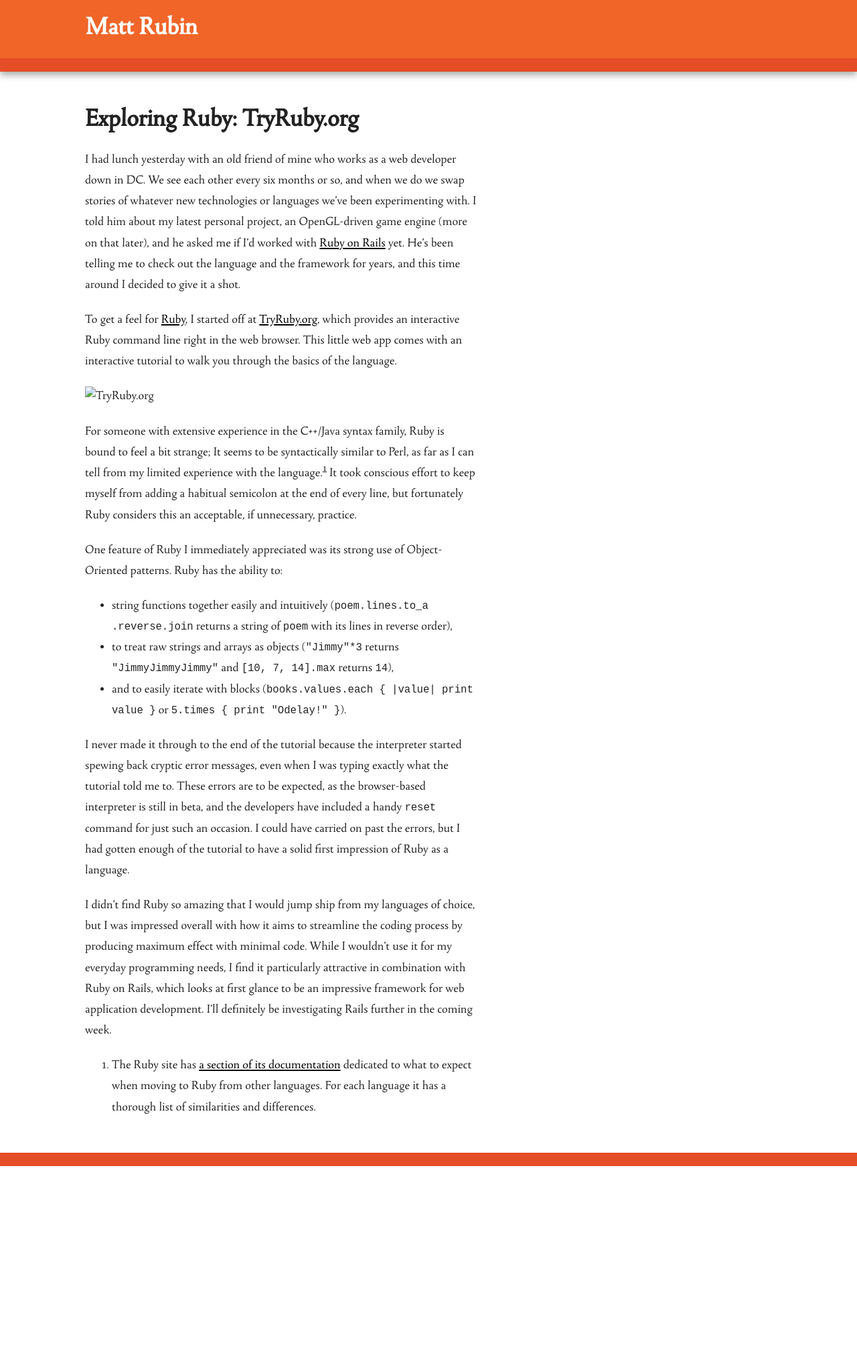
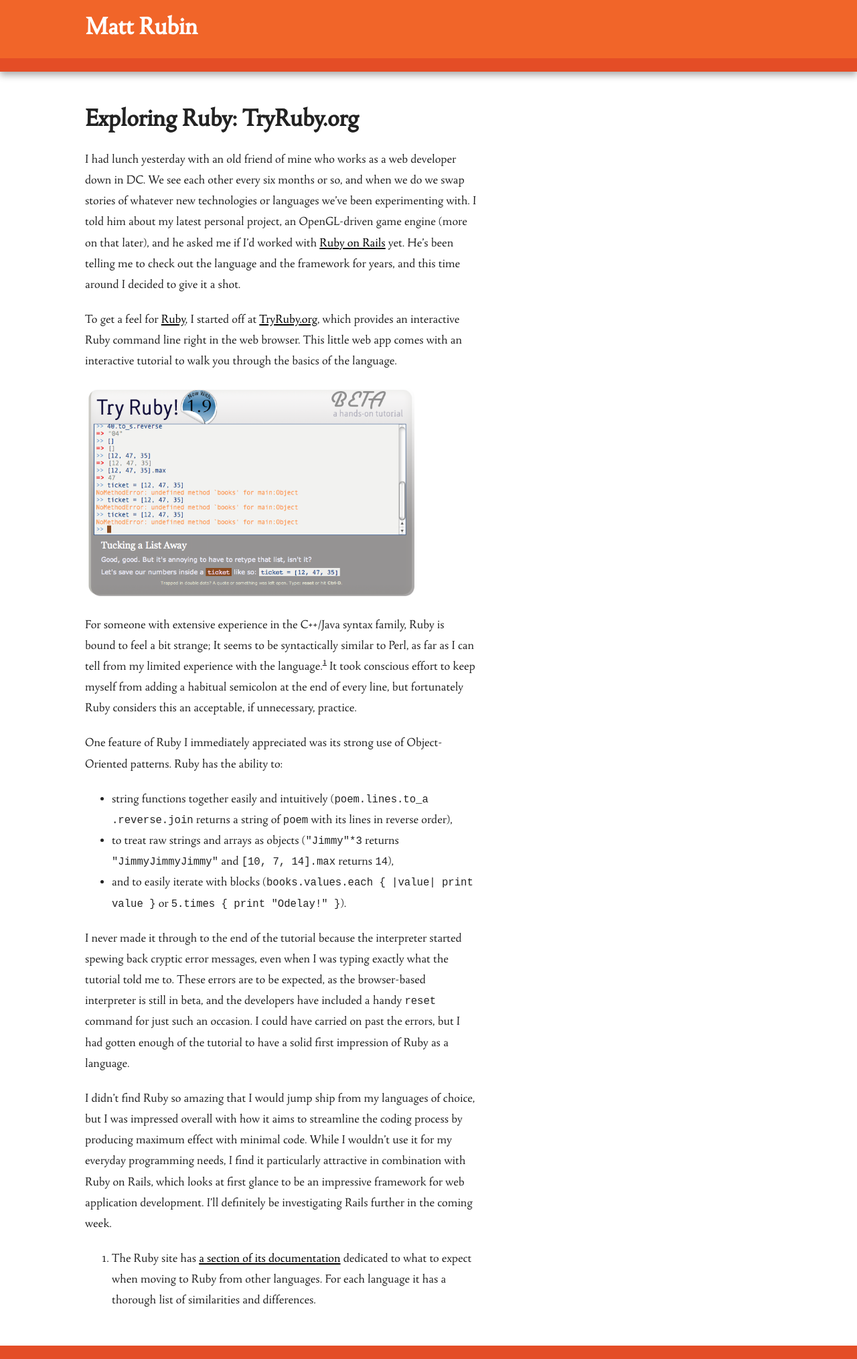
Before and after one commit to c3333/mattrubin.me, a Jekyll site: the page built from _posts/2010-12-13-exploring-ruby.md, in a window 1280 px wide. Shown: the whole page at 67% size. Built offline with Jekyll 4.4.1, drawn with Linux system fonts in a browser that asks for light colours; before the commit the page ends 1741 px from its top, so only the background shows below that.

Commit message:
Locally-hosted images

```diff
--- a/_posts/2010-12-13-exploring-ruby.md
+++ b/_posts/2010-12-13-exploring-ruby.md
@@ -7,7 +7,7 @@
 
 To get a feel for <a href="http://ruby-lang.org" target="_blank">Ruby</a>, I started off at <a href="http://tryruby.org" target="_blank">TryRuby.org</a>, which provides an interactive Ruby command line right in the web browser. This little web app comes with an interactive tutorial to walk you through the basics of the language.
 
-<img src="http://mattrubin.me/blog/wp-content/uploads/tryruby.png" alt="TryRuby.org" title="TryRuby.org Screenshot" width="500" class="aligncenter size-medium wp-image-32">
+<img src="/images/tryruby.png" alt="TryRuby.org" title="TryRuby.org Screenshot" width="500">
 
 For someone with extensive experience in the C++/Java syntax family, Ruby is bound to feel a bit strange; It seems to be syntactically similar to Perl, as far as I can tell from my limited experience with the language.<sup><a href="#2010-12-13-1-1">1</a></sup> It took conscious effort to keep myself from adding a habitual semicolon at the end of every line, but fortunately Ruby considers this an acceptable, if unnecessary, practice.
 
```
Also changed, not shown: images/tryruby.png (added).
